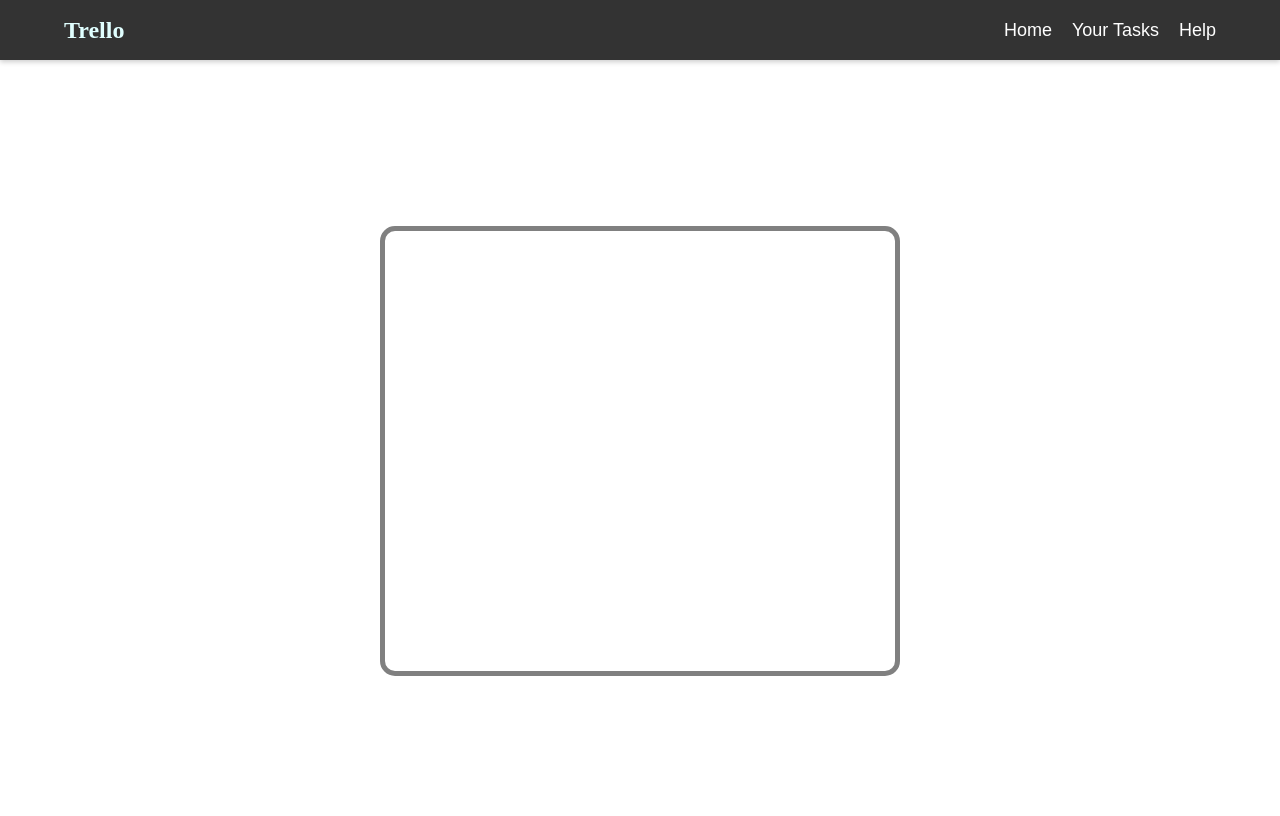
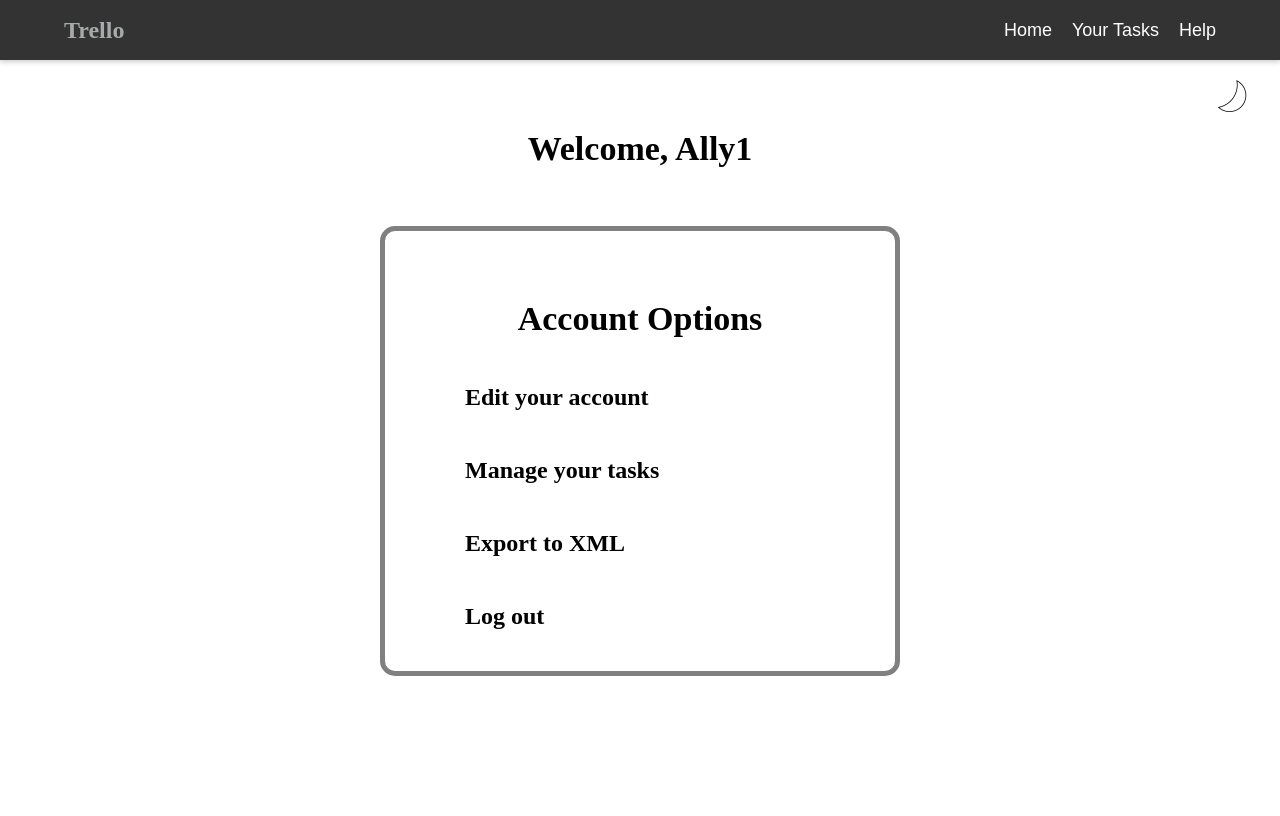
Before and after one commit to Gkarios/web-technologies, a PHP site: page / in a window 1280 px wide. Run offline with PHP 8.4, Linux system fonts and the light colour scheme; a user stored in the database is signed in.

Commit message:
updated dark mode

```diff
--- a/css/homepage.css
+++ b/css/homepage.css
@@ -1,5 +1,5 @@
 * {
-  color: lightcyan;
+  color: rgb(165, 170, 170);
 }
 
 html,body {
--- a/css/registered.css
+++ b/css/registered.css
@@ -15,21 +15,33 @@
 #account-menu > a {
   font-size: 24px;
   font-weight: bold;
-  color: #fff;
   padding: 8px 16px;
   border-radius: 4px;
   text-decoration: none;
   margin-top: 30px;
+  color: black;
   width: 70%;
 }
 
 h2 {
   margin-bottom: 0;
   font-size: 34px;
-  color: #fff;
+  color: black;
   text-align: center;
   padding: 8px 16px;
   border-radius: 4px;
   text-decoration: none;
   display: inline-block;
 }
+
+a{
+  border: inline;
+  border-color: red;
+}
+
+img{
+    position: absolute;
+    left: 95%;
+    top: 10%;
+    cursor: pointer;
+}
--- a/css/theme.js
+++ b/css/theme.js
@@ -5,7 +5,7 @@ function setCookie(name, value, days) {
 
 function getCookie(name) {
     return document.cookie.split('; ').reduce((r, v) => {
-        const parts = v.split('=');
+        const parts = v.split('=')
         return parts[0] === name ? decodeURIComponent(parts[1]) : r;
     }, '');
 }
--- a/edit.php
+++ b/edit.php
@@ -19,6 +19,7 @@ if (!isset($_SESSION['username'])) {
     <meta name="viewport" content="width=device-width, initial-scale=1.0">
     <title>Update your information</title>
     <link rel="stylesheet" href="css/edit.css" />
+    <script src="css/theme.js"></script>
 </head>
 <h2>Update your Information:</h2>
     <form action="<?php htmlspecialchars($_SERVER["PHP_SELF"]) ?>" method="POST">
--- a/index.php
+++ b/index.php
@@ -63,6 +63,7 @@ if (!isset($_SESSION["username"])) {
     <script src="css/theme.js"></script>
     <body>
     <div id="account-menu">
+    <img id="theme-toggle" src="images/moon.png" title="Enter dark mode" />
       <h2>Account Options</h2>
       <a href="/trello/edit.php">Edit your account</a>
       <a href="/trello/tasks.php">Manage your tasks</a>
@@ -70,6 +71,9 @@ if (!isset($_SESSION["username"])) {
       <a href="/trello/logout.php">Log out</a>
     </div>
     </body>
+    <script>
+      document.getElementById('theme-toggle').addEventListener('click', toggleTheme);
+    </script>
 </html>
 <?php
 }?>
```
Also changed, not shown: css/edit.css (+17 -2 lines), css/form.css (+1 -12 lines), signup.php (+5 -2 lines).
